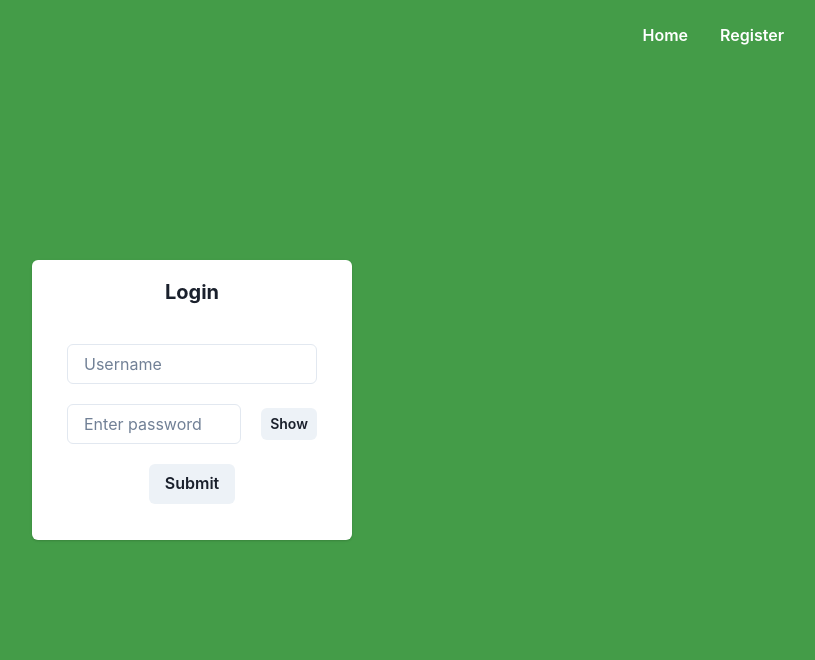
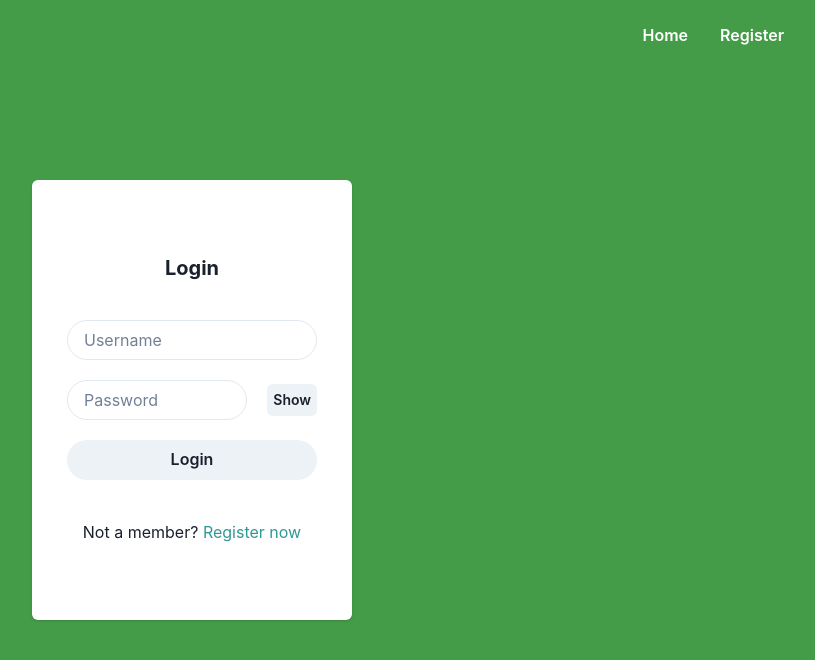
Before and after one commit to jaykeburger/cosc4353-gp, a React (Create React App) app in the folder frontend/: page /login in a window 1280 px wide. Shown: the top 660 px of the page, without its empty margins (448-1263 px from the left). Built offline with nearby package versions, Linux system fonts and the light colour scheme.

Commit message:
login frontend changes

```diff
--- a/frontend/src/pages/Login.js
+++ b/frontend/src/pages/Login.js
@@ -1,8 +1,9 @@
 import React, { useState } from 'react';
-import { Flex, VStack, Card, CardBody, Input, Button, CardHeader, Heading, Badge, HStack, Spacer } from '@chakra-ui/react';
+import { Text, Image, Flex, VStack, Card, CardBody, Input, Button, CardHeader, Heading, Badge, HStack, Spacer, Link } from '@chakra-ui/react';
 import { useFormik } from 'formik';
 import { Link as RouterLink, useNavigate } from 'react-router-dom';
 import axios from "axios";
+import loginImage from '../images/login-image.jpeg';
 
 export default function Login() {
   const [submitted, setSubmitted] = useState(false);
@@ -58,11 +59,14 @@
           Register
         </Button>
       </Flex>
-      <Card alignSelf="center" width="40vh" height="35vh" alignItems="center" justifyContent="center" textAlign="center">
-        <CardHeader>
+
+      <Card alignSelf="center" width="40vh" height="55vh" alignItems="center" justifyContent="center" textAlign="center">
+      <CardHeader>
           <Heading size="md" textAlign="center">Login</Heading>
         </CardHeader>
-        <CardBody>
+        <HStack>
+
+        <CardBody >
           <form onSubmit={formik.handleSubmit}>
             <VStack spacing={5}>
               <VStack>
@@ -75,29 +79,35 @@
                   onChange={formik.handleChange}
                   value={formik.values.username}
                   autoComplete="username"
+                  borderRadius="30px"
                 />
               </VStack>
               <HStack width={250} spacing={5}>
                   <Input
-                    width={200}
+                    width={250}
                     isRequired
                     type={showPassword ? 'text' : 'password'}
                     name = 'password'
-                    placeholder='Enter password'
+                    placeholder='Password'
                     onChange={formik.handleChange}
                     value={formik.values.password}
+                    borderRadius="30px"
                   />
                   <Button h='2.0rem' size='sm' onClick={setShowPassword}>
                     {showPassword ? 'Hide' : 'Show'}
                   </Button>
               </HStack>
-              <Button type="submit">Submit</Button>
-            </VStack>
-            <Spacer>
-            {errorMessage && <Badge colorScheme='red' mt={4}>{errorMessage}</Badge>}
-              </Spacer>
+
+              <Button borderRadius="30px" width="100%" type="submit">Login</Button>
+              <Spacer />
+              {errorMessage && <Badge colorScheme='red' mt={4}>{errorMessage}</Badge>}
+              <Text>Not a member?
+            <Link as={RouterLink} to="/register" color="teal.500" mt="4"> Register now</Link>
+          </Text>
+          </VStack>
           </form>
         </CardBody>
+        </HStack>
       </Card>
     </Flex>
   );
```
Also changed, not shown: frontend/src/images/login-image.jpeg (added).
